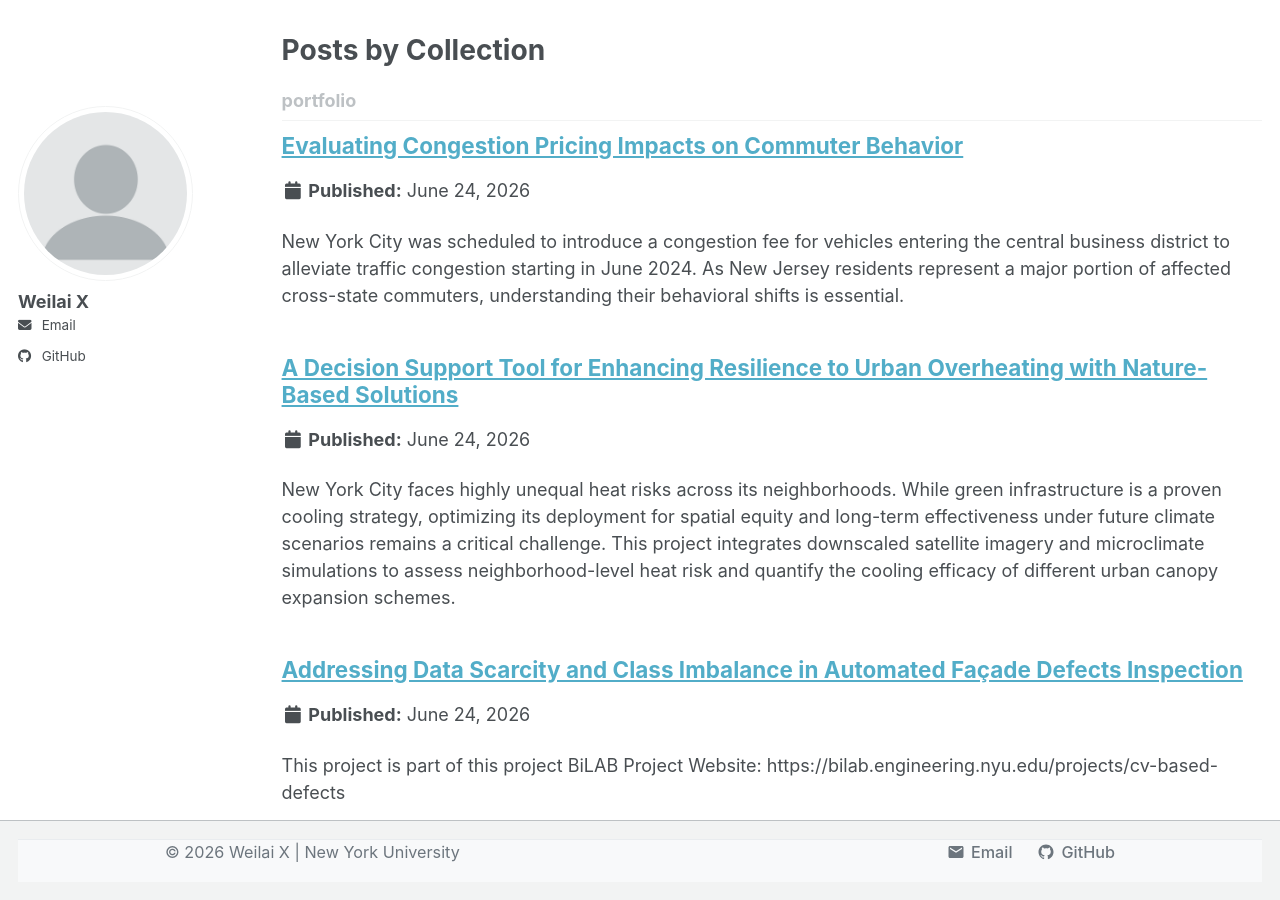
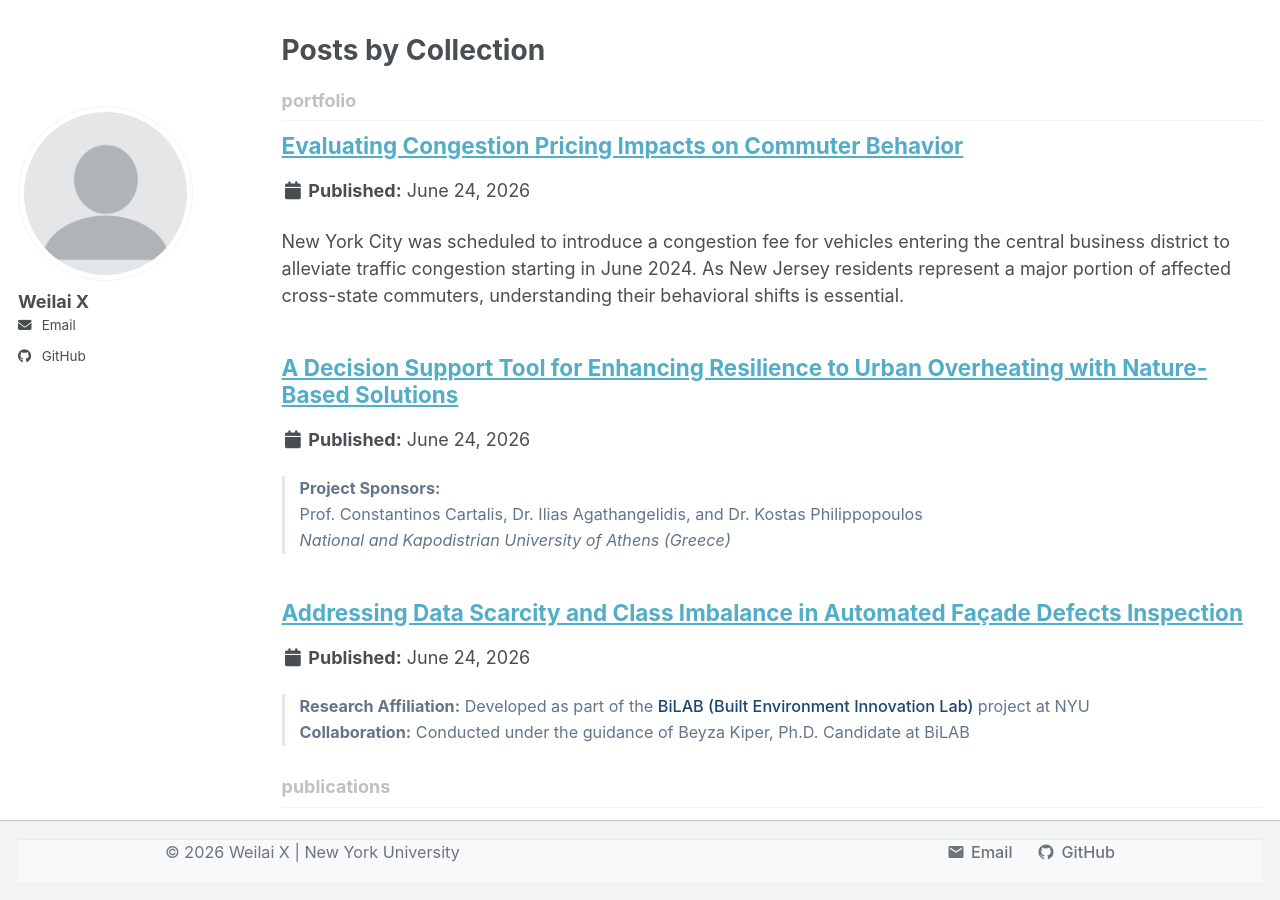
Before and after one commit to Seab0t/Seab0t.github.io, a Jekyll site: the page built from _pages/collection-archive.html, in a window 1280 px wide and 900 px high. Built offline with Jekyll 4.4.1, drawn with Linux system fonts in a browser that asks for light colours; a script bundle is joined from its source files by our own code; library files that are not in the unit come from our copies.

Commit message:
update poster

```diff
--- a/_portfolio/portfolio-NbS.md
+++ b/_portfolio/portfolio-NbS.md
@@ -6,10 +6,16 @@ header:
   teaser: https://Seab0t.github.io/images/NbS.png
 share: false
 author_profile: false
-project_role: "Lead Researcher"
+project_role: "Lead Student Researcher"
 github_link: "https://github.com/Seab0t/NbS_tool"
 gallery_description: How can we optimize urban canopy expansion to mitigate thermal stress in NYC neighborhoods facing the highest heat risk?
 ---
+<div style="border-left: 3px solid #e2e8f0; padding-left: 15px; margin-bottom: 30px; color: #64748b; font-size: 0.9rem; line-height: 1.6;">
+  <strong>Project Sponsors:</strong><br>
+  Prof. Constantinos Cartalis, Dr. Ilias Agathangelidis, and Dr. Kostas Philippopoulos <br>
+  <em>National and Kapodistrian University of Athens (Greece)</em>
+</div>
+
 New York City faces highly unequal heat risks across its neighborhoods. While green infrastructure is a proven cooling strategy, optimizing its deployment for spatial equity and long-term effectiveness under future climate scenarios remains a critical challenge. This project integrates downscaled satellite imagery and microclimate simulations to assess neighborhood-level heat risk and quantify the cooling efficacy of different urban canopy expansion schemes.
 
 ## Research Poster
--- a/_portfolio/portfolio-facade.md
+++ b/_portfolio/portfolio-facade.md
@@ -6,10 +6,16 @@ header:
   teaser: https://Seab0t.github.io/images/FacadeFlow.png
 share: false
 author_profile: false
+project_role: "Research Assistant"
 gallery_description: The critical bottleneck in automated façade inspection is the shortage of labeled images and the irregular occurrence of various defect types, which inherently skews datasets and limits model performance. We are building a multimodal data engine to obtain an extensive empirical dataset from historical archives and generate synthetic data for under-represented defect categories.
 ---
-This project is part of this project BiLAB
-Project Website: https://bilab.engineering.nyu.edu/projects/cv-based-defects
+<div style="border-left: 3px solid #e2e8f0; padding-left: 15px; margin-bottom: 30px; color: #64748b; font-size: 0.9rem; line-height: 1.6;">
+  <strong>Research Affiliation:</strong> Developed as part of the
+  <a href="https://bilab.engineering.nyu.edu/projects/cv-based-defects" target="_blank" style="color: #1a4471; text-decoration: none; font-weight: 500;" onmouseover="this.style.color='#e74c3c'" onmouseout="this.style.color='#1a4471'">
+    BiLAB (Built Environment Innovation Lab)
+  </a> project at NYU <br>
+  <strong>Collaboration:</strong> Conducted under the guidance of Beyza Kiper, Ph.D. Candidate at BiLAB
+</div>
 
 We develop decision-making frameworks and optimization algorithms to implement cost-effective and equitable measures against natural hazards.
 
```
